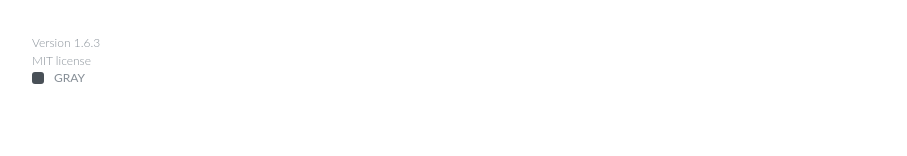
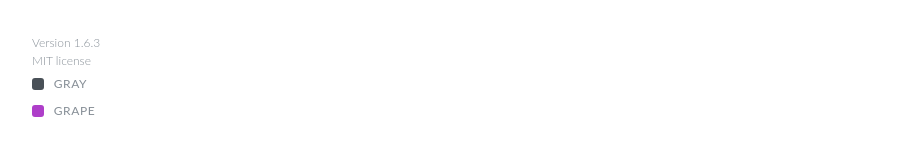
Before and after one commit to newfull5/OpenColor-Clone, a React (Create React App) app: page / in a window 1280 px wide. Shown: the part 306-462 px from the top of the page, without its empty margins (288-1195 px from the left). Built offline with nearby package versions, Linux system fonts and the light colour scheme.

Commit message:
2020.04.14

```diff
--- a/src/App.js
+++ b/src/App.js
@@ -1,6 +1,6 @@
 import React, { Component } from 'react';
 import Navbar from './components/Navbar/Navbar.js';
-import Colors from './components/Colors/Colors.js';
+import ColorContainer from './components/Colors/ColorContainer.js';
 
 class App extends Component {
   render() {
@@ -17,9 +17,8 @@ class App extends Component {
           <div className="version">
             Version 1.6.3<br/>MIT license
           </div>
-          <Colors></Colors>
         </div>
-
+        <ColorContainer></ColorContainer>
       </div>
     );
   }
--- a/src/components/Colors/ColorContainer.js
+++ b/src/components/Colors/ColorContainer.js
@@ -1,8 +1,30 @@
 import React, { Component } from 'react';
 import Color from './Colors';
 
+const boxcolors = {
+  GRAY : "#495057",
+  GRAPE : "#ae3ec9",
+  BLEU : "#1c7ed6",
+  GREEN : "#37b24d",
+  ORANGE : "#f76707",
+  RED : "#f03e3e",
+  VIOLET : "#7048e8",
+  CYAN : "#1098ad",
+  LIME : "#74b816",
+  PINK : "#d6336c",
+  INDIGO : "#4263eb",
+  TEAL : "#0ca678",
+  YELLOW : "#f59f00"
+}
 class ColorContainer extends Component {
-
+  render(){
+    return(
+      <div>
+      <Color Mystyle={{backgroundColor : boxcolors.GRAY, }} name="GRAY"/>
+      <Color Mystyle={{backgroundColor : boxcolors.GRAPE, }} hoversytle={{":hover": {color: "White"}}} name="GRAPE"/>
+      </div>
+    );
+  };
 }
 
 export default ColorContainer;
--- a/src/components/Colors/Colors.css
+++ b/src/components/Colors/Colors.css
@@ -9,17 +9,21 @@
     border-radius: 3px;
     margin-top: auto;
     margin-bottom: auto;
-    background-color: #495057;
 }
 
 .colorName {
     margin-left: 10px;
+    display: block;
+    padding: 6px 0;
+    width: 100%;
     font-size: 12px;
+    color: #868e96;
     font-weight: 400;
-    color: #868e96;
+    letter-spacing: .05em;
+    transition: all 0.2s ease-out;
 }
 
+
 .colorName:hover {
-    color: gray;
     cursor: pointer;
 }
--- a/src/components/Colors/Colors.js
+++ b/src/components/Colors/Colors.js
@@ -1,11 +1,12 @@
 import React from 'react';
 import './Colors.css';
 
-const Colors = () => {
+
+const Colors = (props) => {
   return (
     <div className="color-contain">
-      <div className="box" />
-      <div className='colorName'>GRAY</div>
+      <div className="box" style={props.Mystyle}/>
+      <div className='colorName'>{props.name}</div>
     </div>
   );
 };
```
